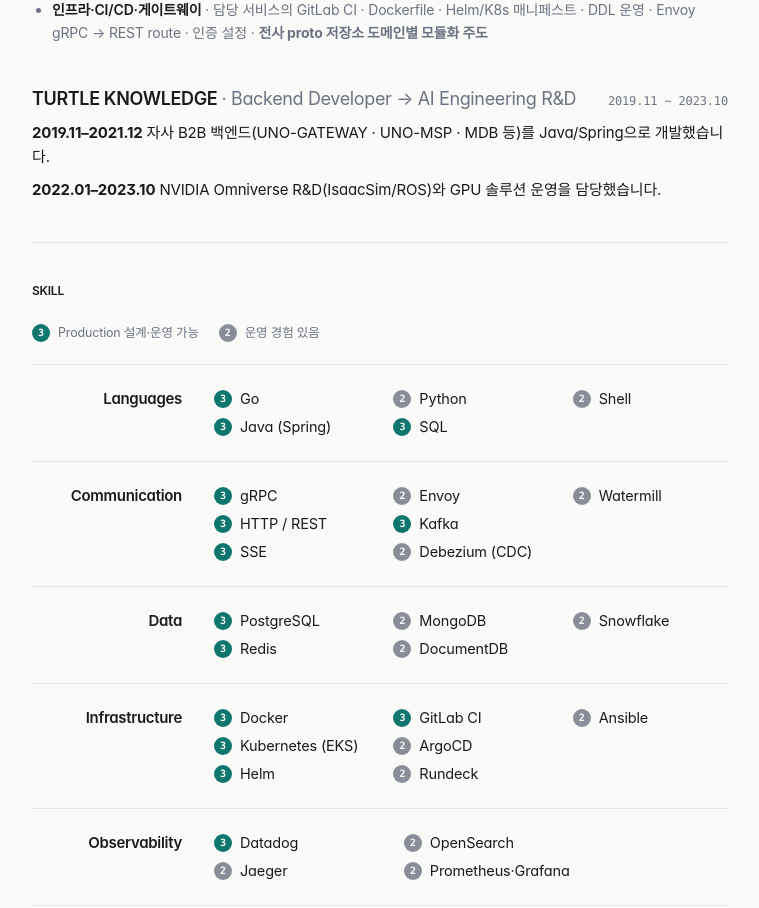
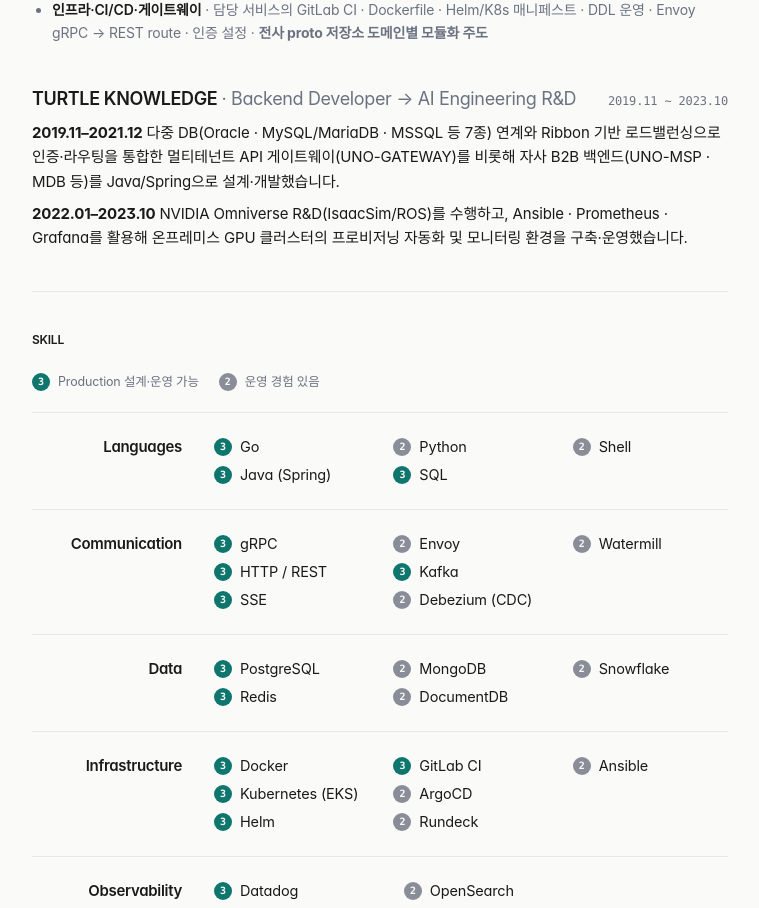
Before and after one commit to shalwxy/resume, a Next.js app: page / in a window 1280 px wide. Shown: the part 3319-4227 px from the top of the page, without its empty margins (260-1019 px from the left). Built offline with nearby package versions, Linux system fonts and the light colour scheme; a web font is replaced by a local one.

Commit message:
fix: 경력기술서 문장 수정

```diff
--- a/app/page.tsx
+++ b/app/page.tsx
@@ -262,12 +262,15 @@ export default function Home() {
             role="Backend Developer → AI Engineering R&D"
           >
             <p>
-              <b>2019.11–2021.12</b> 자사 B2B 백엔드(UNO-GATEWAY · UNO-MSP ·
-              MDB 등)를 Java/Spring으로 개발했습니다.
+              <b>2019.11–2021.12</b> 다중 DB(Oracle · MySQL/MariaDB · MSSQL 등 7종)
+              연계와 Ribbon 기반 로드밸런싱으로 인증·라우팅을 통합한 멀티테넌트 API
+              게이트웨이(UNO-GATEWAY)를 비롯해 자사 B2B 백엔드(UNO-MSP · MDB 등)를
+              Java/Spring으로 설계·개발했습니다.
             </p>
             <p>
-              <b>2022.01–2023.10</b> NVIDIA Omniverse R&amp;D(IsaacSim/ROS)와
-              GPU 솔루션 운영을 담당했습니다.
+              <b>2022.01–2023.10</b> NVIDIA Omniverse R&amp;D(IsaacSim/ROS)를 수행하고,
+              Ansible · Prometheus · Grafana를 활용해 온프레미스 GPU 클러스터의
+              프로비저닝 자동화 및 모니터링 환경을 구축·운영했습니다.
             </p>
           </JobCard>
         </div>
```
Also changed, not shown: 1 other file (tests, documents, lock files or other folders).
